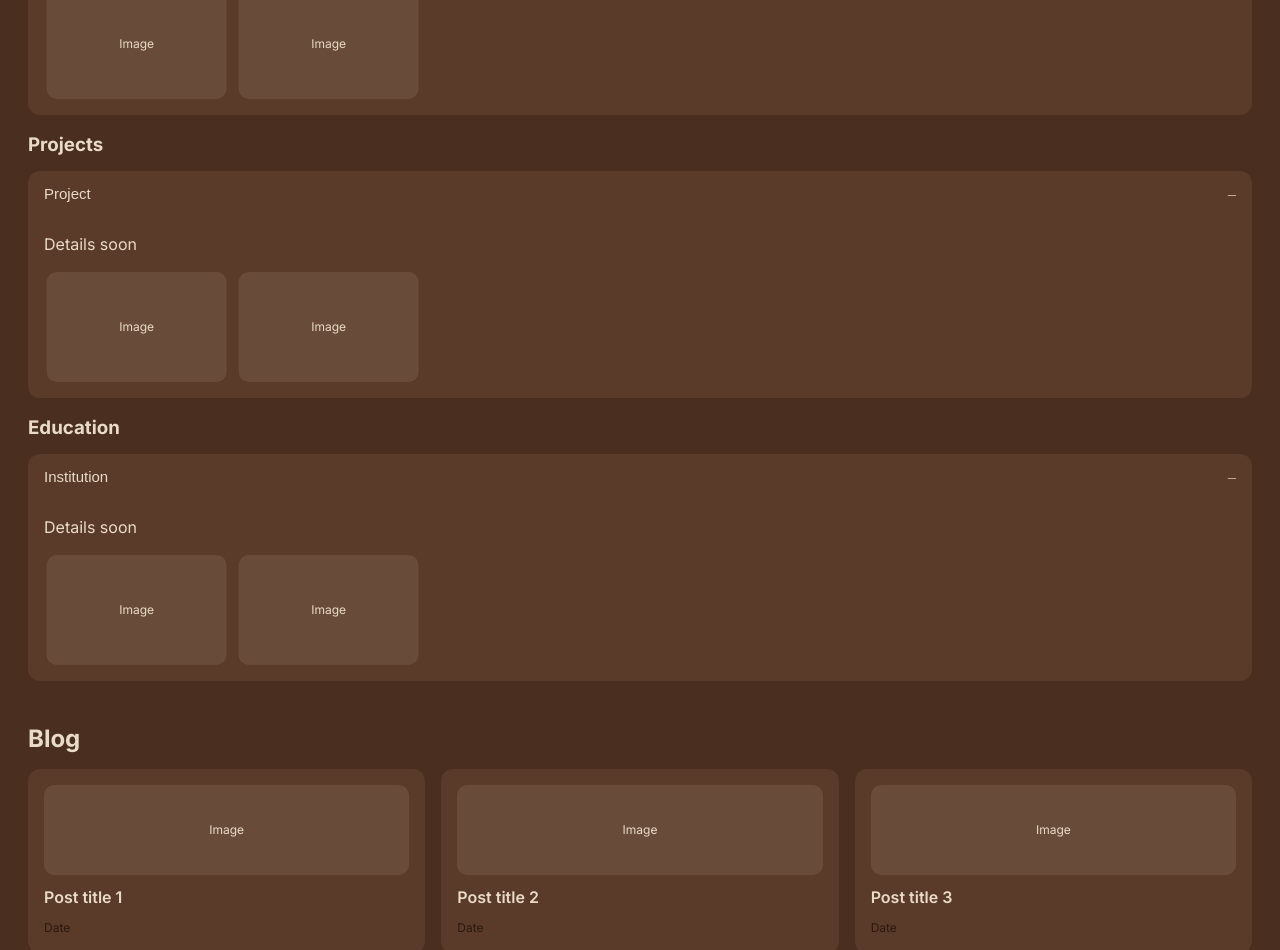
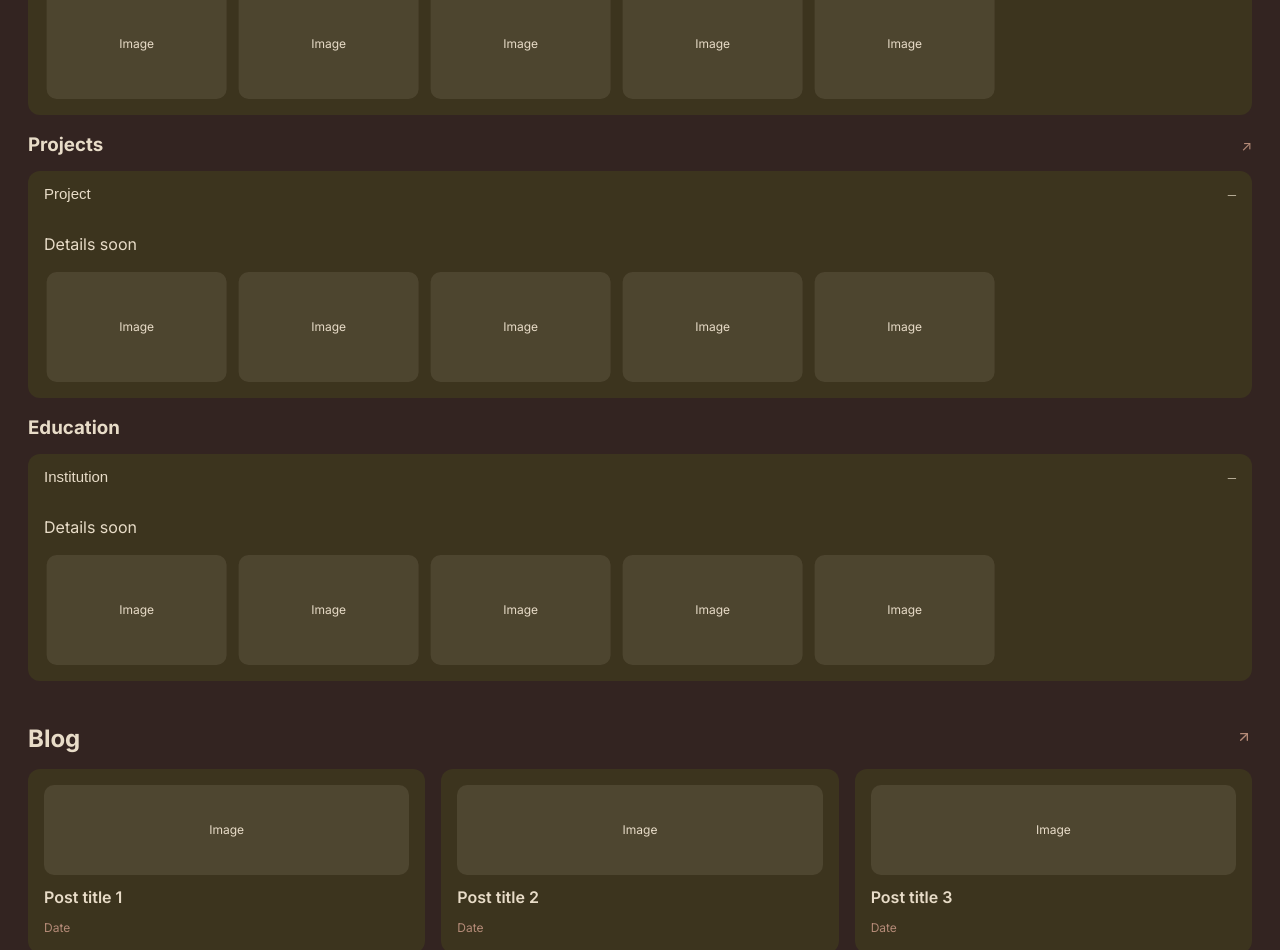
Before and after one commit to Rachit-Gandhi/Rachit-Gandhi.github.io, a React (Vite) app: page / in a window 1280 px wide. Shown: the part 702-1652 px from the top of the page. Built offline with nearby package versions, Linux system fonts and the light colour scheme; the HTML template or start-up script is replaced by a standard one.

Commit message:
feat: improve portfolio carousel + dark theme

```diff
--- a/src/components/molecules/PortfolioAccordion.module.css
+++ b/src/components/molecules/PortfolioAccordion.module.css
@@ -2,8 +2,25 @@
   background: transparent;
 }
 
+.headingRow {
+  display: flex;
+  align-items: center;
+  justify-content: space-between;
+  margin: 0 0 12px;
+}
+
 .heading {
-  margin: 0 0 12px;
+  margin: 0;
+}
+
+.link {
+  color: var(--textMuted);
+  text-decoration: none;
+  font-size: 14px;
+}
+
+.link:hover {
+  color: var(--primary);
 }
 
 .list {
--- a/src/components/molecules/PortfolioAccordion.tsx
+++ b/src/components/molecules/PortfolioAccordion.tsx
@@ -10,14 +10,23 @@ export type PortfolioItem = {
 type PortfolioAccordionProps = {
   title: string;
   items: PortfolioItem[];
+  linkHref?: string;
+  anchorId?: string;
 };
 
-export default function PortfolioAccordion({ title, items }: PortfolioAccordionProps) {
+export default function PortfolioAccordion({ title, items, linkHref, anchorId }: PortfolioAccordionProps) {
   const [openIndex, setOpenIndex] = useState<number | null>(0);
 
   return (
-    <div className={styles.wrap}>
-      <h3 className={styles.heading}>{title}</h3>
+    <div className={styles.wrap} id={anchorId}>
+      <div className={styles.headingRow}>
+        <h3 className={styles.heading}>{title}</h3>
+        {linkHref && (
+          <a className={styles.link} href={linkHref} aria-label={`${title} link`}>
+            ↗
+          </a>
+        )}
+      </div>
       <div className={styles.list}>
         {items.map((item, idx) => (
           <div key={item.title} className={styles.item}>
@@ -33,7 +42,7 @@ export default function PortfolioAccordion({ title, items }: PortfolioAccordionP
                 <p>{item.description}</p>
                 <div className={styles.carousel}>
                   <div className={styles.track}>
-                    {(item.images?.length ? item.images : ["", "", ""]).map((img, i) => (
+                    {(item.images?.length ? item.images : ["", "", ""]).concat(item.images?.length ? item.images : ["", "", ""]).map((img, i) => (
                       <div className={styles.slide} key={i}>
                         {img ? <img src={img} alt="" /> : "Image"}
                       </div>
--- a/src/components/organisms/BlogSection.module.css
+++ b/src/components/organisms/BlogSection.module.css
@@ -2,8 +2,24 @@
   margin-top: 40px;
 }
 
+.header {
+  display: flex;
+  align-items: center;
+  justify-content: space-between;
+  margin: 0 0 12px;
+}
+
 .title {
-  margin: 0 0 12px;
+  margin: 0;
+}
+
+.link {
+  color: var(--textMuted);
+  text-decoration: none;
+}
+
+.link:hover {
+  color: var(--primary);
 }
 
 .scroll {
--- a/src/components/organisms/BlogSection.tsx
+++ b/src/components/organisms/BlogSection.tsx
@@ -1,10 +1,16 @@
+import { ArrowUpRight } from "lucide-react";
 import BlogCard from "../molecules/BlogCard";
 import styles from "./BlogSection.module.css";
 
 export default function BlogSection() {
   return (
-    <section className={styles.section}>
-      <h2 className={styles.title}>Blog</h2>
+    <section className={styles.section} id="blog">
+      <div className={styles.header}>
+        <h2 className={styles.title}>Blog</h2>
+        <a className={styles.link} href="#blog" aria-label="Blog link">
+          <ArrowUpRight size={16} />
+        </a>
+      </div>
       <div className={styles.scroll}>
         <BlogCard title="Post title 1" date="Date" />
         <BlogCard title="Post title 2" date="Date" />
--- a/src/components/organisms/PortfolioSection.module.css
+++ b/src/components/organisms/PortfolioSection.module.css
@@ -2,8 +2,24 @@
   margin-top: 40px;
 }
 
+.header {
+  display: flex;
+  align-items: center;
+  justify-content: space-between;
+  margin: 0 0 12px;
+}
+
 .title {
-  margin: 0 0 12px;
+  margin: 0;
+}
+
+.link {
+  color: var(--textMuted);
+  text-decoration: none;
+}
+
+.link:hover {
+  color: var(--primary);
 }
 
 .stack {
--- a/src/components/organisms/PortfolioSection.tsx
+++ b/src/components/organisms/PortfolioSection.tsx
@@ -14,11 +14,13 @@ export default function PortfolioSection() {
   ];
 
   return (
-    <section className={styles.section}>
-      <h2 className={styles.title}>Portfolio</h2>
+    <section className={styles.section} id="portfolio">
+      <div className={styles.header}>
+        <h2 className={styles.title}>Portfolio</h2>
+      </div>
       <div className={styles.stack}>
         <PortfolioAccordion title="Work Experience" items={workItems} />
-        <PortfolioAccordion title="Projects" items={projectItems} />
+        <PortfolioAccordion title="Projects" items={projectItems} linkHref="#projects" anchorId="projects" />
         <PortfolioAccordion title="Education" items={educationItems} />
       </div>
     </section>
--- a/src/theme.ts
+++ b/src/theme.ts
@@ -14,12 +14,12 @@ export const lightTheme = {
 export const darkTheme = {
   name: "matcha-moccha",
   colors: {
-    bg: "#4A2E1F",
-    surface: "#5A3A28",
-    primary: "#7FB069",
-    secondary: "#6A8F5A",
-    highlight: "#D2B48C",
+    bg: "#332421",
+    surface: "#3C341E",
+    primary: "#7A9447",
+    secondary: "#4E6447",
+    highlight: "#816B58",
     text: "#E8DCC8",
-    textMuted: "#2A1A12",
+    textMuted: "#B58B78",
   },
 } as const;
```
